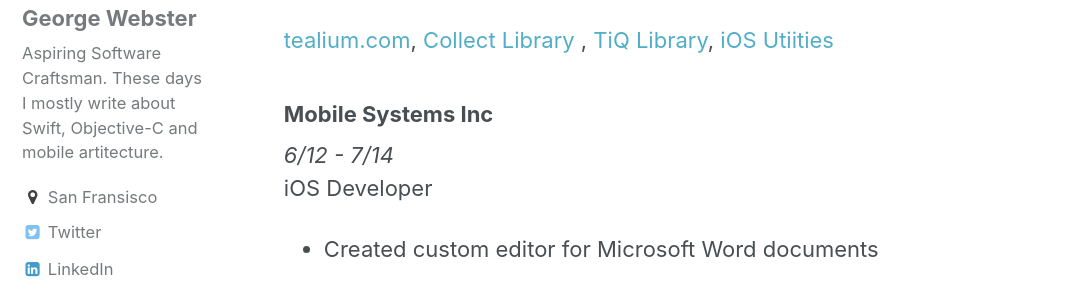
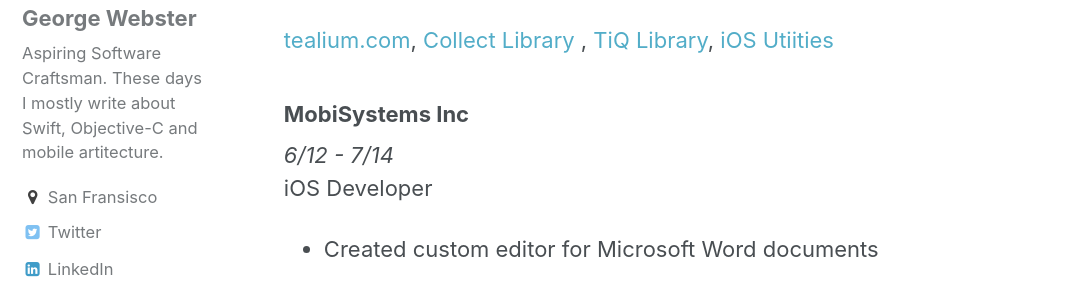
Before and after one commit to ethyreal/ethyreal.com, a Jekyll site: the page built from _pages/resume.md, in a window 1280 px wide and 900 px high, scrolled down 2650 px. Shown: the part 159-441 px from the top of the window, without its empty margins (0-1084 px from the left). Built offline with Jekyll 4.4.1, drawn with Linux system fonts in a browser that asks for light colours.

Commit message:
MobiSystems resume name updated
legally the entity in the US I was payed out of was "Mobile Systems" but all the store, web, social info is  MobiSystems.. might as well roll with that

```diff
--- a/_pages/resume.md
+++ b/_pages/resume.md
@@ -71,7 +71,7 @@ Mobile Software Engineer
 [tealium.com](http://www.tealium.com), [Collect Library](http://tealium.github.io/collect-ios/) ,  [TiQ Library](https://github.com/tealium/tealium-ios), [iOS Utiities](https://github.com/tealium/ios-utilities)
 
 
-### Mobile Systems Inc ###
+### MobiSystems Inc ###
 
 _6/12 - 7/14_
 iOS Developer
```
